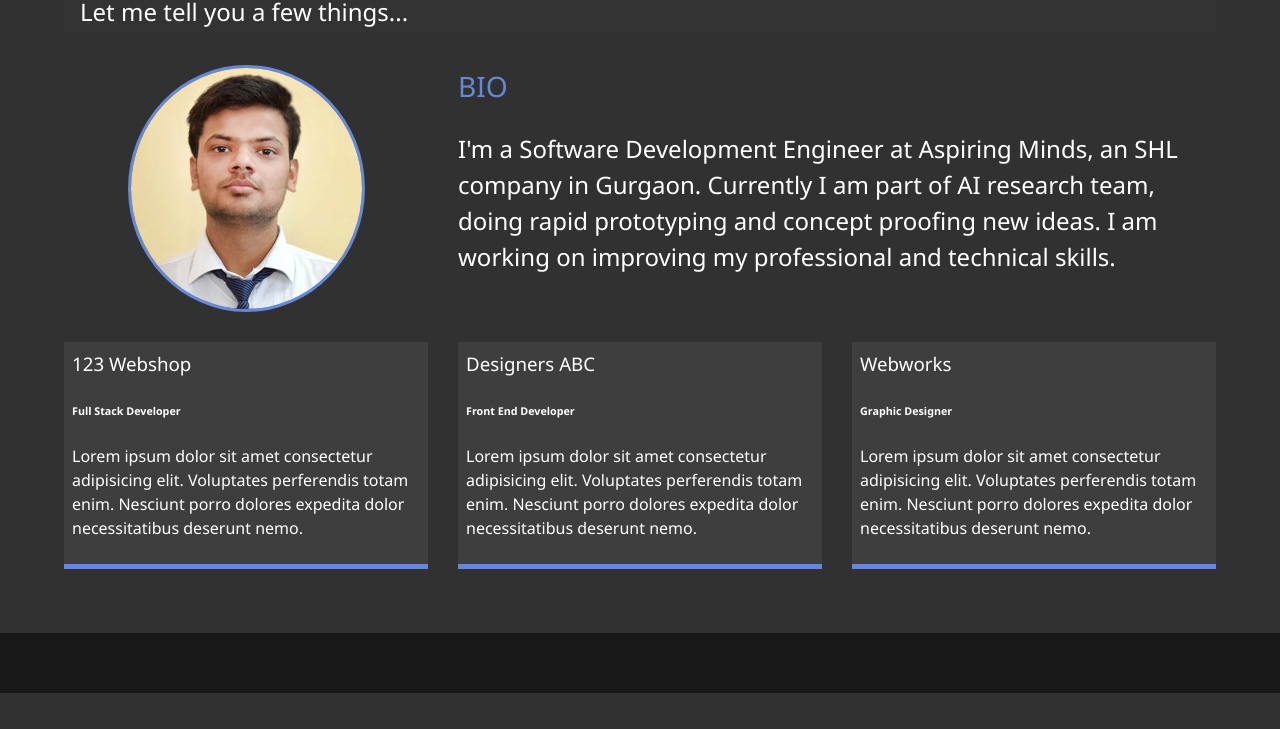
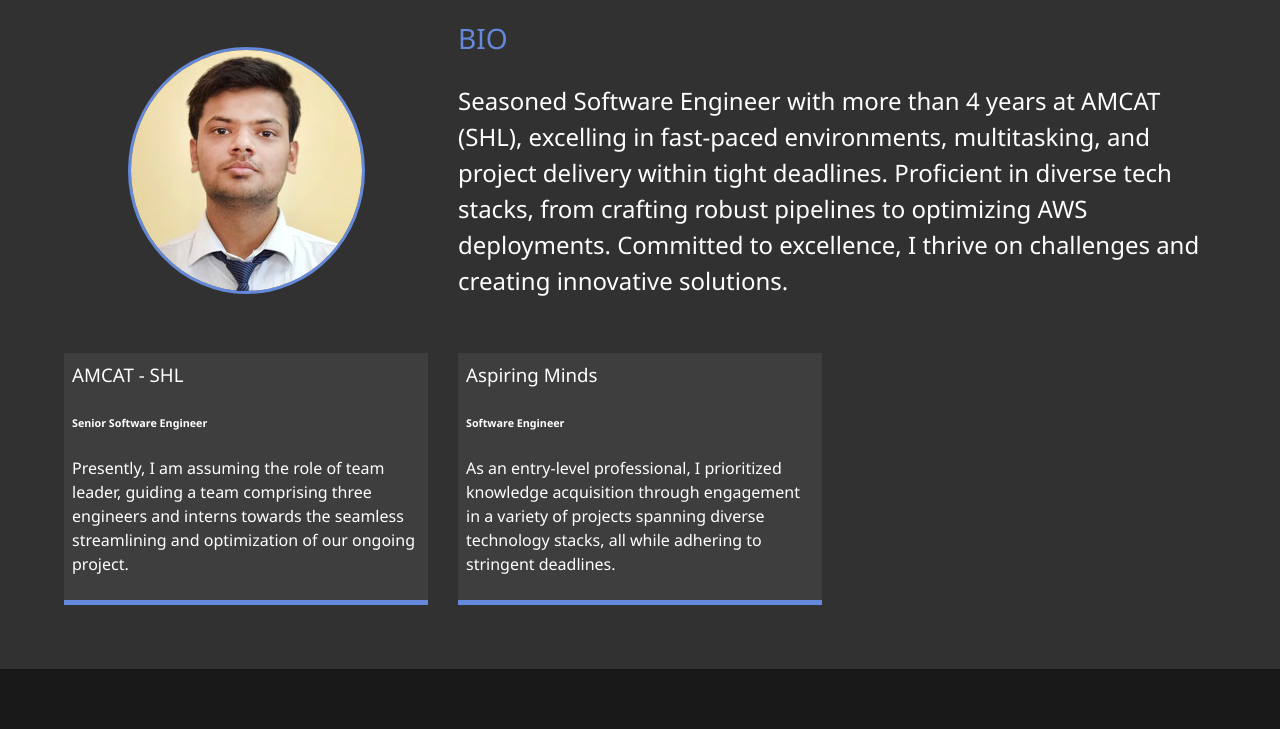
Before and after one commit to rajkamal11/portfolio, a website: page about.html in a window 1280 px wide. Shown: the part 217-946 px from the top of the page. Before the commit the page ends 910 px from the top, so only its background shows below. Drawn offline with Linux system fonts and the light colour scheme.

Commit message:
updating about and title information

```diff
--- a/about.html
+++ b/about.html
@@ -62,30 +62,24 @@
 
       <div class="bio">
         <h3 class="text-secondary">BIO</h3>
-        <p>I'm a Software Development Engineer at Aspiring Minds, an SHL company in Gurgaon.
-          Currently I am part of AI research team, doing rapid prototyping and concept proofing new ideas.
-          I am working on improving my professional and technical skills.</p>
+        <p>Seasoned Software Engineer with more than 4 years at AMCAT (SHL), excelling in fast-paced environments,
+          multitasking, and project delivery within tight deadlines. Proficient in diverse tech stacks,
+          from crafting robust pipelines to optimizing AWS deployments. Committed to excellence,
+          I thrive on challenges and creating innovative solutions.</p>
       </div>
 
       <div class="job job-1">
-        <h3>123 Webshop</h3>
-        <h6>Full Stack Developer</h6>
-        <p>Lorem ipsum dolor sit amet consectetur adipisicing elit. Voluptates perferendis totam enim. Nesciunt porro dolores
-          expedita dolor necessitatibus deserunt nemo.</p>
+        <h3>AMCAT - SHL</h3>
+        <h6>Senior Software Engineer</h6>
+        <p>Presently, I am assuming the role of team leader, guiding a team comprising three engineers and interns towards
+           the seamless streamlining and optimization of our ongoing project.</p>
       </div>
 
       <div class="job job-2">
-        <h3>Designers ABC</h3>
-        <h6>Front End Developer</h6>
-        <p>Lorem ipsum dolor sit amet consectetur adipisicing elit. Voluptates perferendis totam enim. Nesciunt porro dolores
-          expedita dolor necessitatibus deserunt nemo.</p>
-      </div>
-
-      <div class="job job-3">
-        <h3>Webworks</h3>
-        <h6>Graphic Designer</h6>
-        <p>Lorem ipsum dolor sit amet consectetur adipisicing elit. Voluptates perferendis totam enim. Nesciunt porro dolores
-          expedita dolor necessitatibus deserunt nemo.</p>
+        <h3>Aspiring Minds</h3>
+        <h6>Software Engineer</h6>
+        <p>As an entry-level professional, I prioritized knowledge acquisition through engagement in a variety of projects
+           spanning diverse technology stacks, all while adhering to stringent deadlines.</p>
       </div>
     </div>
   </main>
--- a/css/main.css
+++ b/css/main.css
@@ -123,7 +123,7 @@ h3 {
   h1.lg-heading,
   h2.lg-heading,
   h3.lg-heading {
-    font-size: 6rem; }
+    font-size: 4rem; }
   h1.sm-heading,
   h2.sm-heading,
   h3.sm-heading {
```
Also changed, not shown: index.html (+5 -5 lines).
